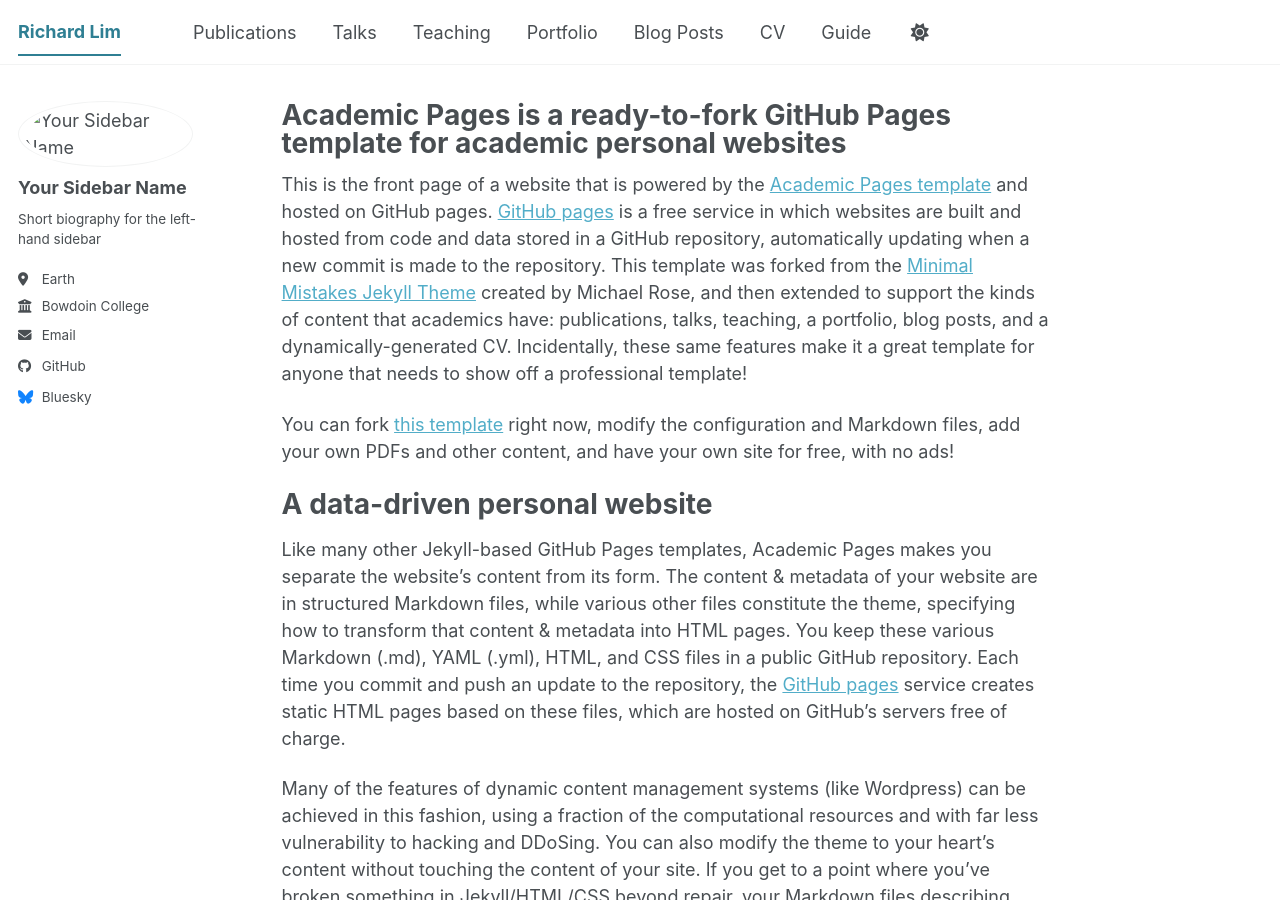
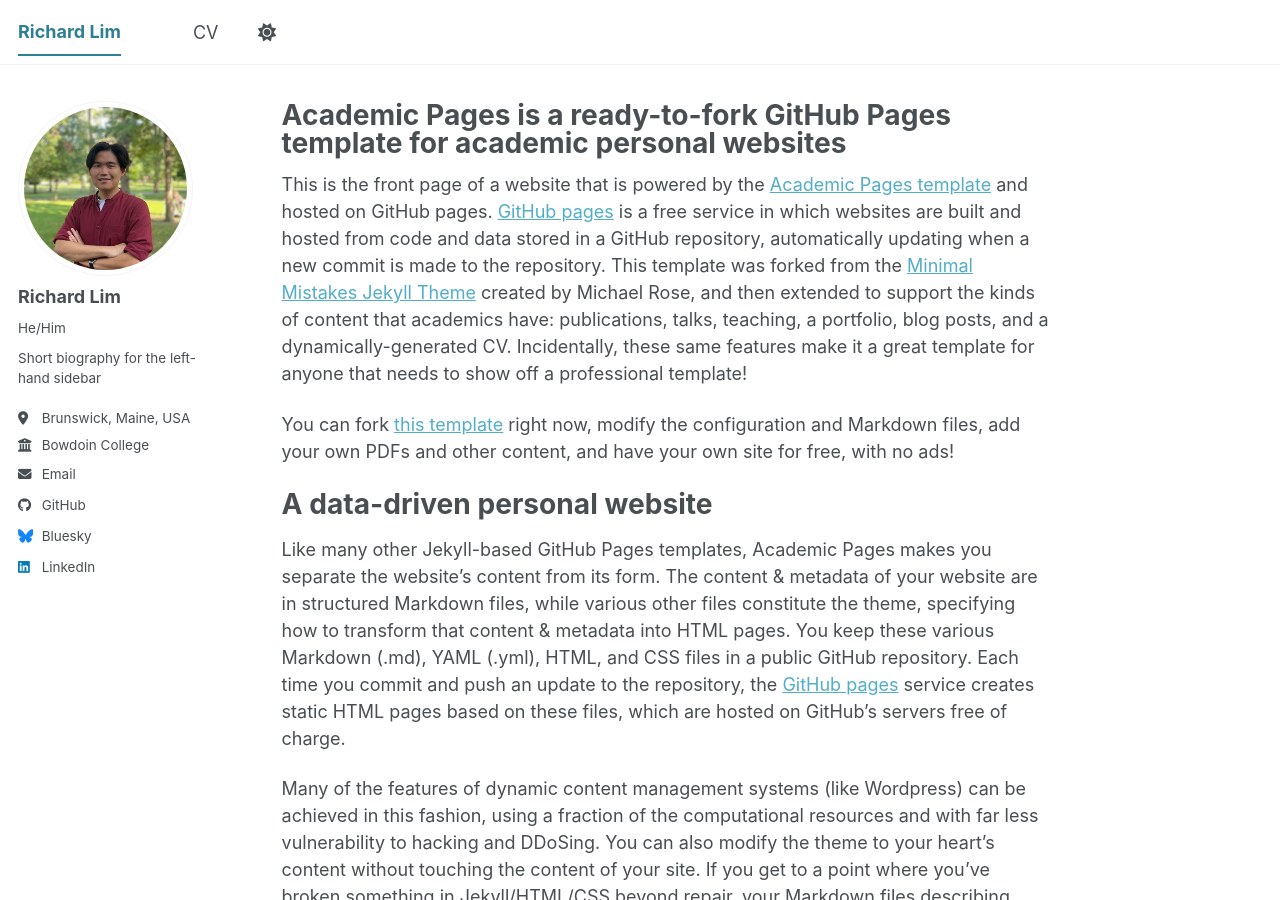
Before and after one commit to rlim-fm/rlim-fm.github.io, a Jekyll site: the page built from _pages/about.md, in a window 1280 px wide and 900 px high. Built offline with Jekyll 4.4.1, drawn with Linux system fonts in a browser that asks for light colours; a script bundle is joined from its source files by our own code; library files that are not in the unit come from our copies.

Commit message:
push cv and profile pic name update

```diff
--- a/_config.yml
+++ b/_config.yml
@@ -24,13 +24,13 @@
 author:
   # Biographic information
   avatar           : "profile.png"
-  name             : "Your Sidebar Name"
-  pronouns         : # example: "she/her"
+  name             : "Richard Lim"
+  pronouns         : "He/Him"
   bio              : "Short biography for the left-hand sidebar"
-  location         : "Earth"
+  location         : "Brunswick, Maine, USA"
   employer         : "Bowdoin College"
   uri              : # URL
-  email            : "none@example.org"
+  email            : "rlim@bowdoin.edu"
 
   # Academic websites
   academia         : # URL
@@ -57,7 +57,7 @@
 
   # Social media
   artstation       : # Username
-  bluesky          : "bsky.app" # Replace this with you Bluesky username
+  bluesky          : "rlim-fm.bsky.social"
   facebook         : # Username
   flickr           : # Username
   foursquare       : # Username
@@ -66,7 +66,7 @@
   keybase          : # Username
   instagram        : # Username
   lastfm           : # Username
-  linkedin         : # Username
+  linkedin         : "rlim-fm"
   mastodon         : # URL
   medium           : # URL
   pinterest        : # Username
```
Also changed, not shown: _data/navigation.yml (+11 -14 lines), images/profile.png (renamed from images/profile.jpeg), 1 other file.
